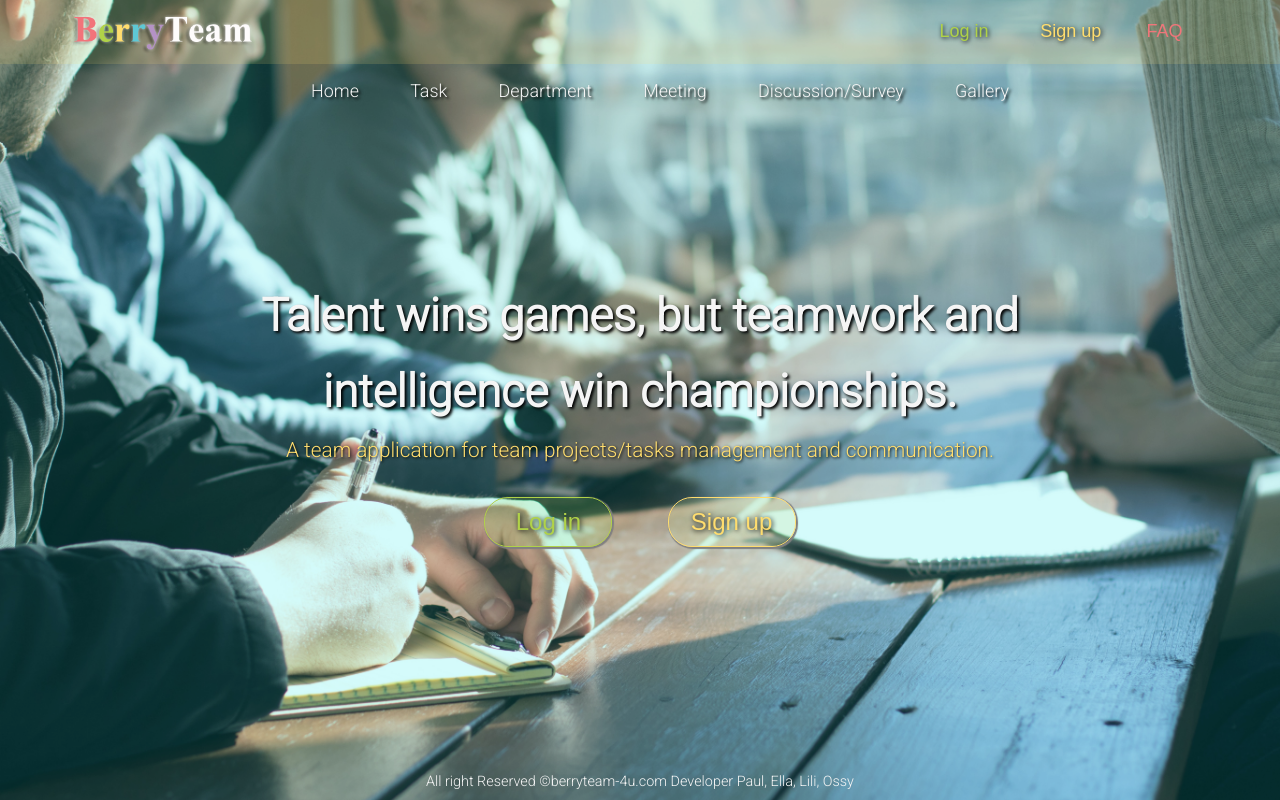
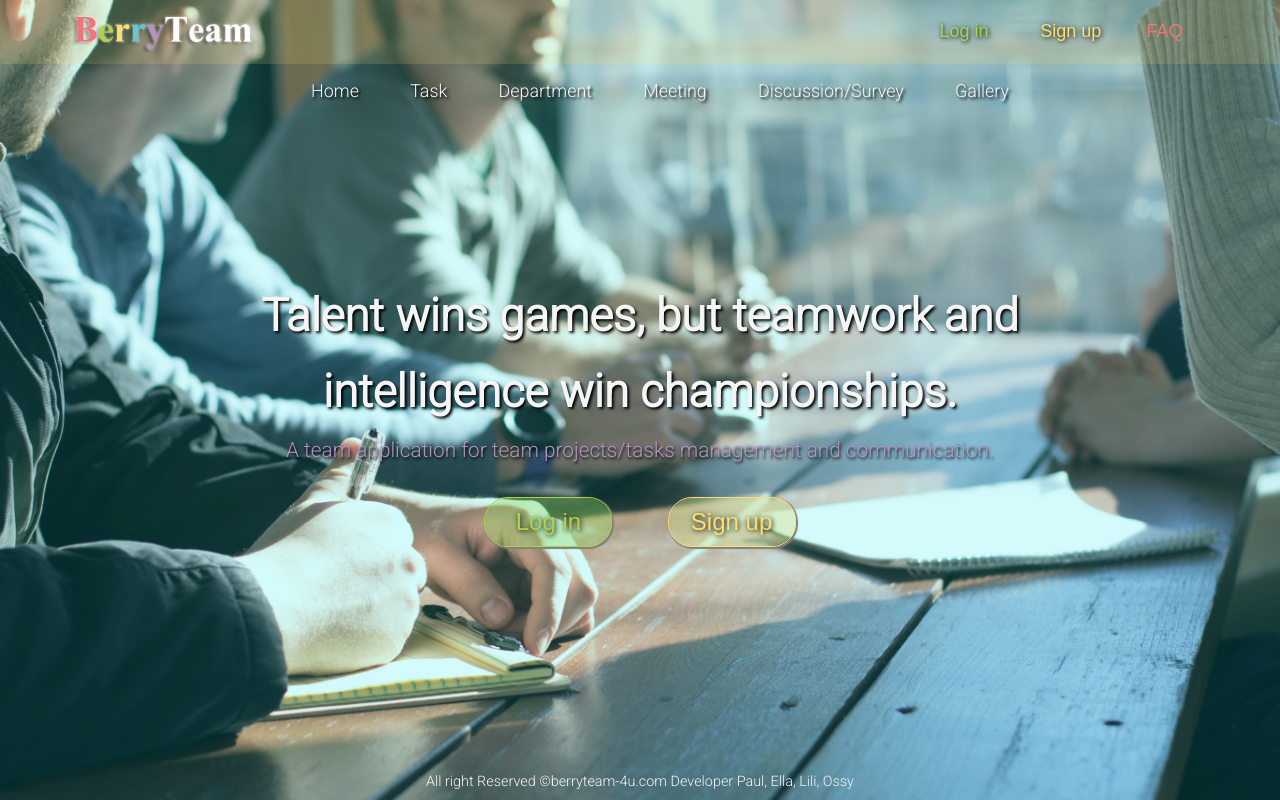
Before and after one commit to vietphuongtran/HTTP5202_BerryTeam, a PHP site: page / in a window 1280 px wide. Run offline with PHP 8.4, Linux system fonts and the light colour scheme.

Commit message:
update index UI

```diff
--- a/Stylesheets/uniform.css
+++ b/Stylesheets/uniform.css
@@ -205,9 +205,9 @@ h2 {
 .intro {
     text-align: center;
     font-size: 1.3em;
-    color: #ffdd6e;
+    color: #B493C1;
     line-height: 2em;
-    text-shadow: 1px 1px 3px #000;
+    text-shadow: 1px 2px 3px #000;
 }
 
 .logbtn {
@@ -230,7 +230,7 @@ h2 {
 .b-login::after {
     content: "";
     background: #b0d248;
-    opacity: 0.2;
+    opacity: 0.4;
     top: 0;
     left: 0;
     bottom: 0;
@@ -255,7 +255,7 @@ h2 {
 .b-signup::after {
     content: "";
     background: #ffdd6e;
-    opacity: 0.2;
+    opacity: 0.4;
     top: 0;
     left: 0;
     bottom: 0;
```
